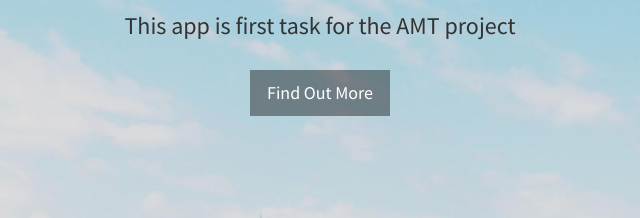
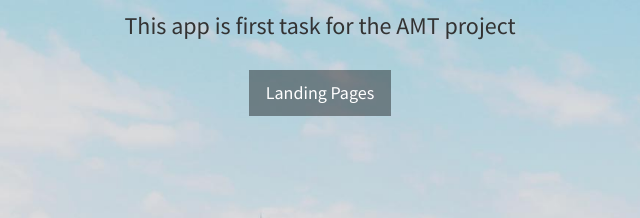
Before and after one commit to patrickHub/TWEB-Project-Feature-1, a website: page TWEB-Project-Feature-1/views/index.html in a window 1280 px wide. Shown: the part 380-598 px from the top of the page, 320-960 px from the left. Drawn offline with nearby package versions, Linux system fonts and the light colour scheme; files that its build step writes are made by us from their sources; files whose address does not match are found by name.

Commit message:
adding the landing page link to the webapp

```diff
--- a/TWEB-Project-Feature-1/views/index.html
+++ b/TWEB-Project-Feature-1/views/index.html
@@ -64,7 +64,7 @@
             <h1>Start Heroku (mod)</h1>
             <h3>This app is first task for the AMT project</h3>
             <br>
-            <a href="#about" class="btn btn-dark btn-lg">Find Out More</a>
+            <a href="https://patrickhub.github.io/TWEB-Project-Feature-1/" class="btn btn-dark btn-lg">Landing Pages</a>
         </div>
     </header>
 
```
